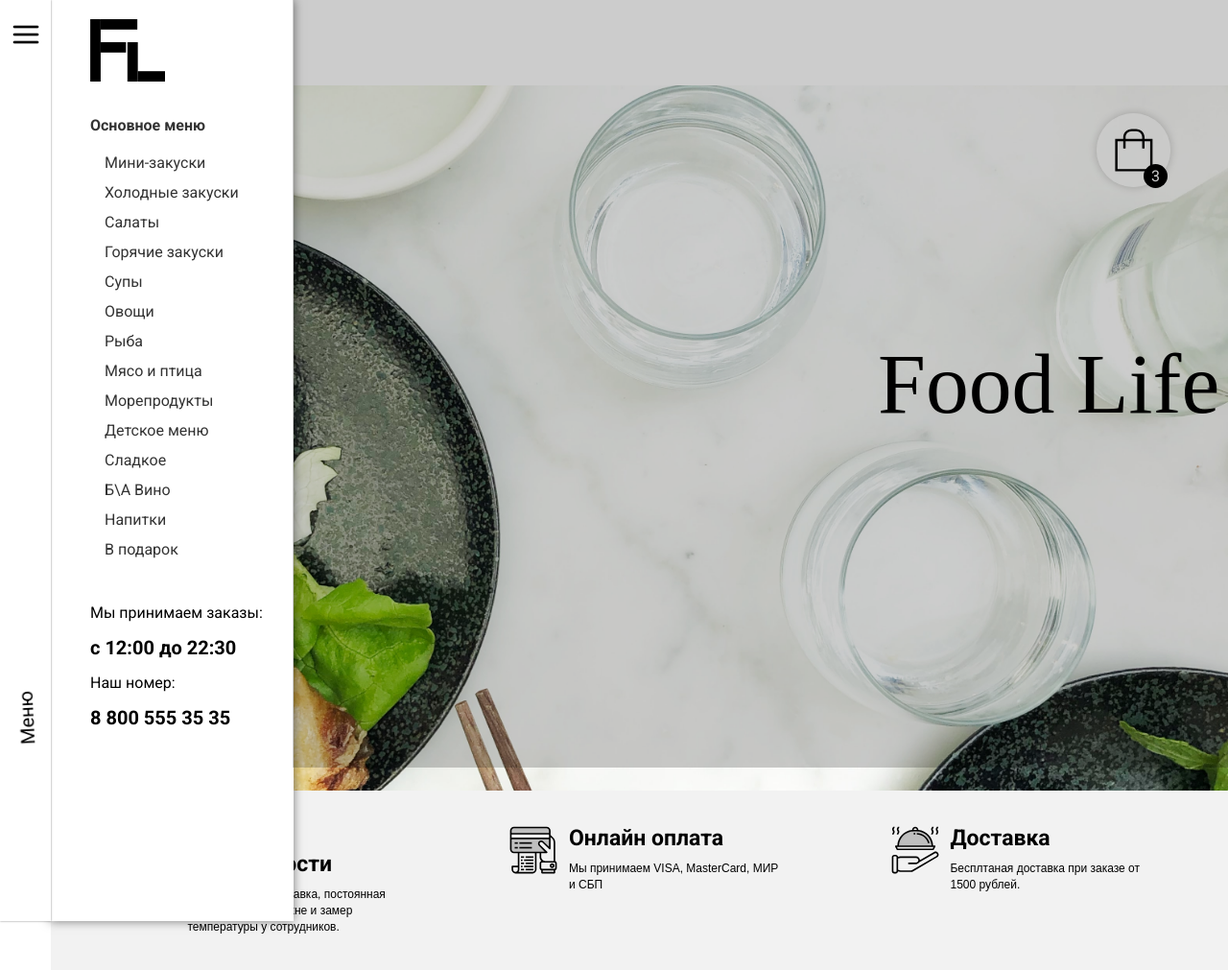
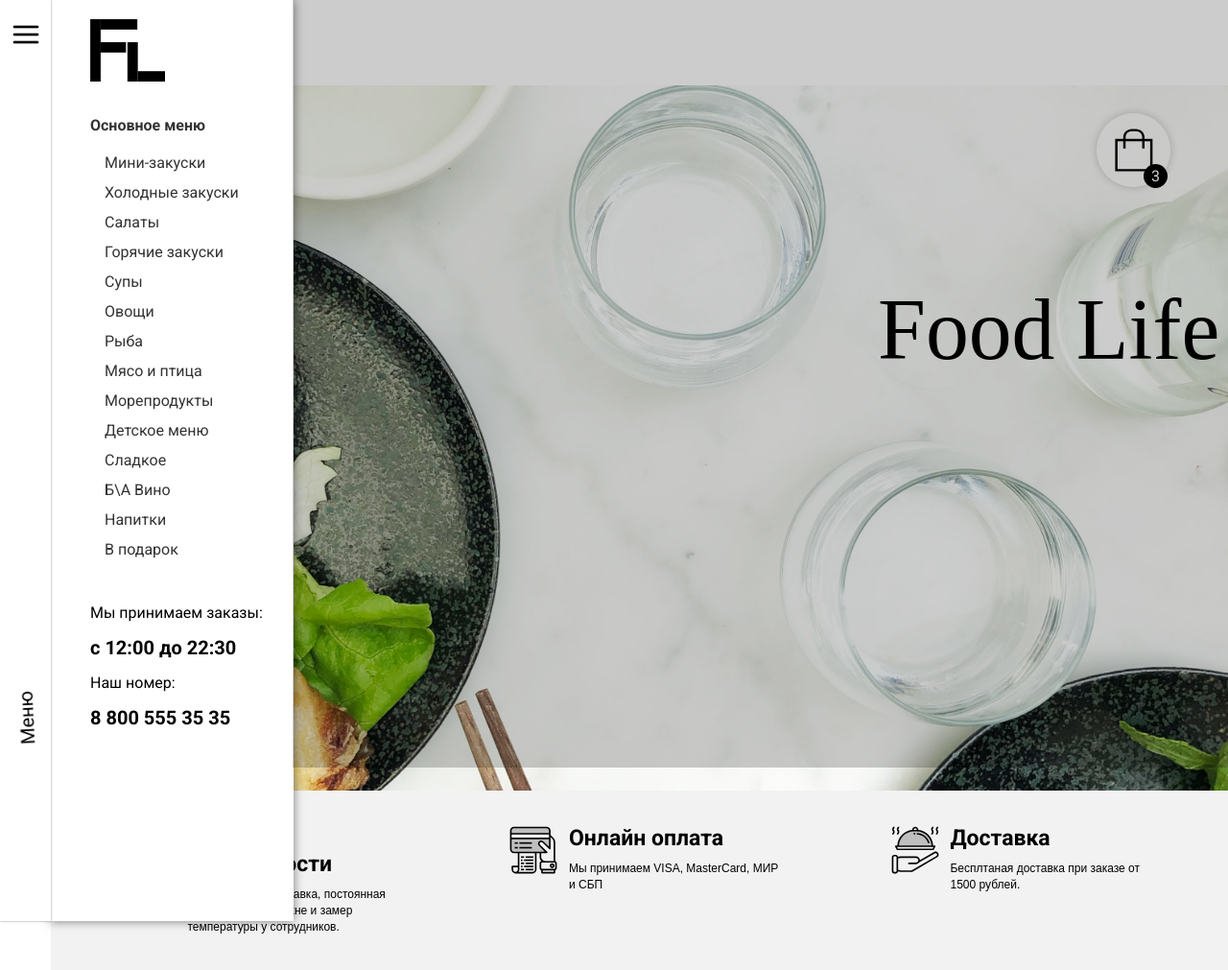
Before and after one commit to RoflanTR/Kursovaya, a plain HTML site: page index.html in a window 1280 px wide. Shown: the top 1011 px of the page at 96% size. Drawn offline with Linux system fonts and the light colour scheme.

Commit message:
Update style.css

```diff
--- a/style.css
+++ b/style.css
@@ -352,9 +352,10 @@ textarea {
 }
 
 .baner-info {
-    position: absolute;
+    position: fixed;
     top: calc(50% - 130px);
     display: flex;
+    right: 0;
     justify-content: right;
     width: 100%;
 }
@@ -757,7 +758,7 @@ textarea {
 
 @media(max-width: 700px) {
     .header {
-        padding: 0 16px;
+        padding: 0px 57px;
         margin-left: 53px;
     }
 
```
